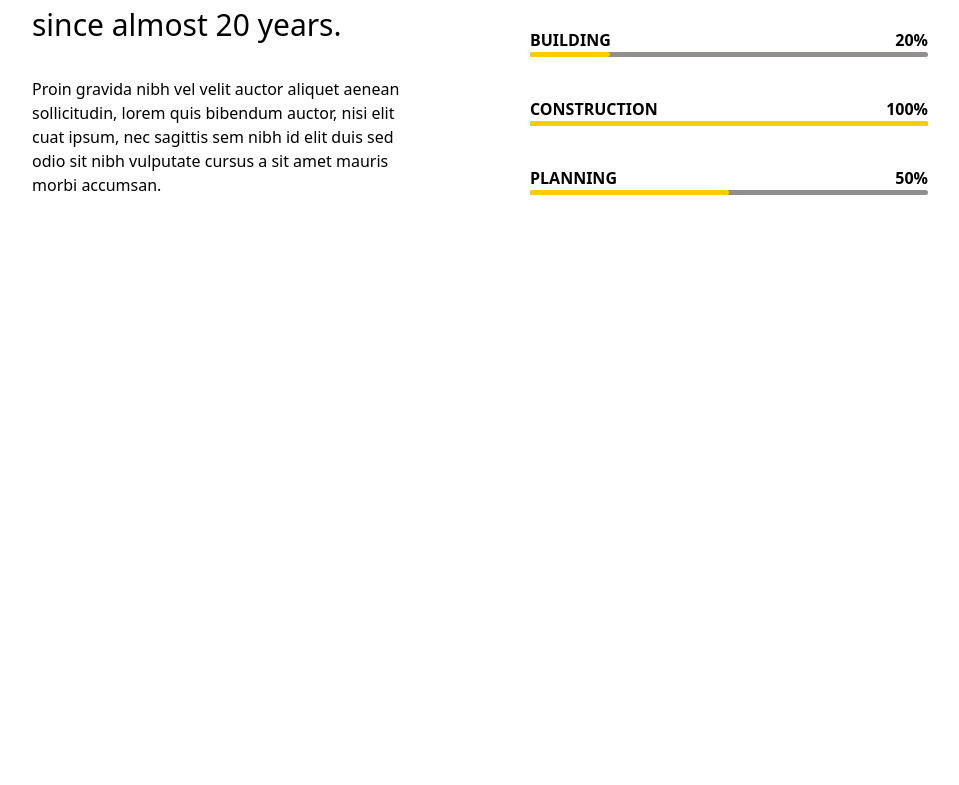
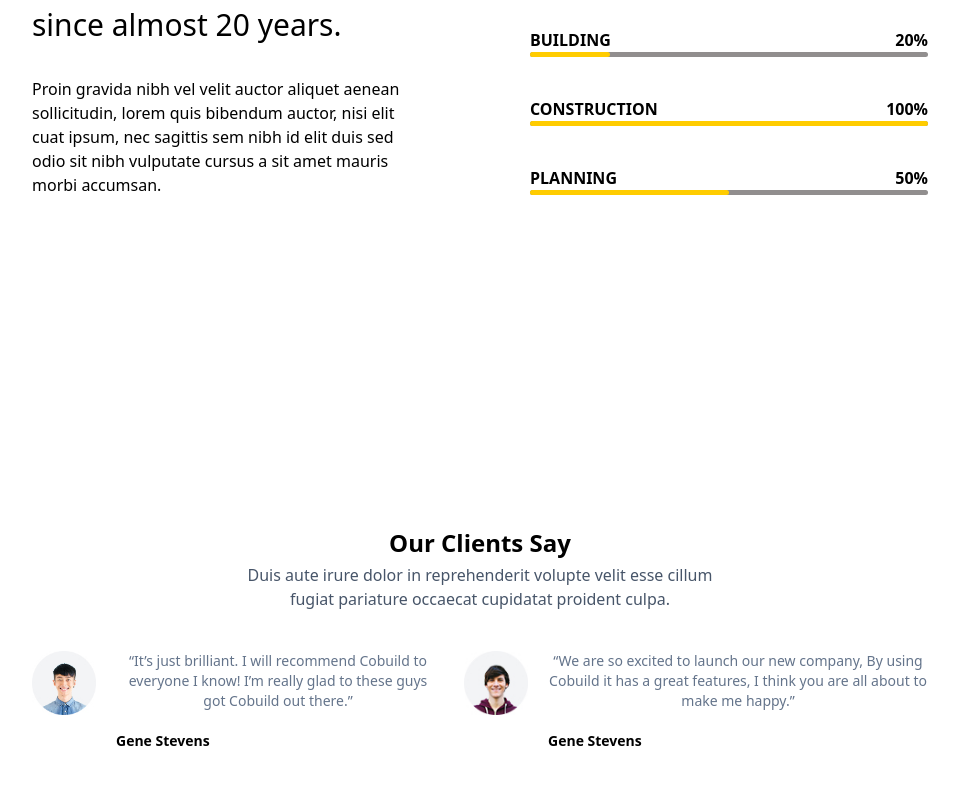
Before and after one commit to ChrisRoyalty/Cobuild-Project, a React (Create React App) app: page / in a window 1280 px wide. Shown: the part 1003-1788 px from the top of the page, without its empty margins (160-1119 px from the left). Before the commit the page ends 1360 px from the top, so only its background shows below. Built offline with nearby package versions, Linux system fonts and the light colour scheme.

Commit message:
testimonial

```diff
--- a/src/App.js
+++ b/src/App.js
@@ -1,6 +1,7 @@
 import "./App.css";
 import Header from "./components/Header";
 import Skills from "./components/Skills";
+import Testimonial from "./components/Testimonial";
 
 function App() {
   return (
@@ -10,6 +11,7 @@ function App() {
 
     </div>
     <Skills />
+    <Testimonial />
     </>
   );
 }
--- /dev/null
+++ b/src/components/Testimonial.jsx
@@ -0,0 +1,38 @@
+import React from 'react';
+import client1 from '../client-1.jpg';
+import client2 from '../client-2.jpg';
+
+function Testimonial() {
+  return (
+    <div className='w-full h-[70vh] flex items-center justify-center text-center'>
+        <div className='w-[70%] flex flex-col items-center justify-start gap-10'>
+            <div className='w-[55%]'>
+                <p className='text-2xl font-semibold leading-10'>Our Clients Say</p>
+                <p className='text-slate-600'>Duis aute irure dolor in reprehenderit volupte velit esse cillum fugiat pariature occaecat cupidatat proident culpa.</p>
+            </div>
+            <div className='flex text-sm text-slate-500 gap-6'>
+                <div className='flex justify-center gap-5'>
+                    <img src={client1} alt="client1" className='h-16'/>
+                    <div className='flex flex-col items-start justify-center gap-5'>
+                        <p>“It’s just brilliant. I will recommend Cobuild to everyone I know! I’m really glad to these guys got Cobuild out there.”</p>
+                        <p className='text-black font-bold'>
+                        Gene Stevens
+                        </p>
+                    </div>
+                </div>
+                <div className='flex justify-center gap-5'>
+                    <img src={client2} alt="client2" className='h-16'/>
+                    <div className='flex flex-col items-start justify-center gap-5'>
+                        <p>“We are so excited to launch our new company, By using Cobuild it has a great features, I think you are all about to make me happy.”</p>
+                        <p className='text-black font-bold'>
+                        Gene Stevens
+                        </p>
+                    </div>
+                </div>
+            </div>
+        </div>
+    </div>
+  )
+}
+
+export default Testimonial
```
